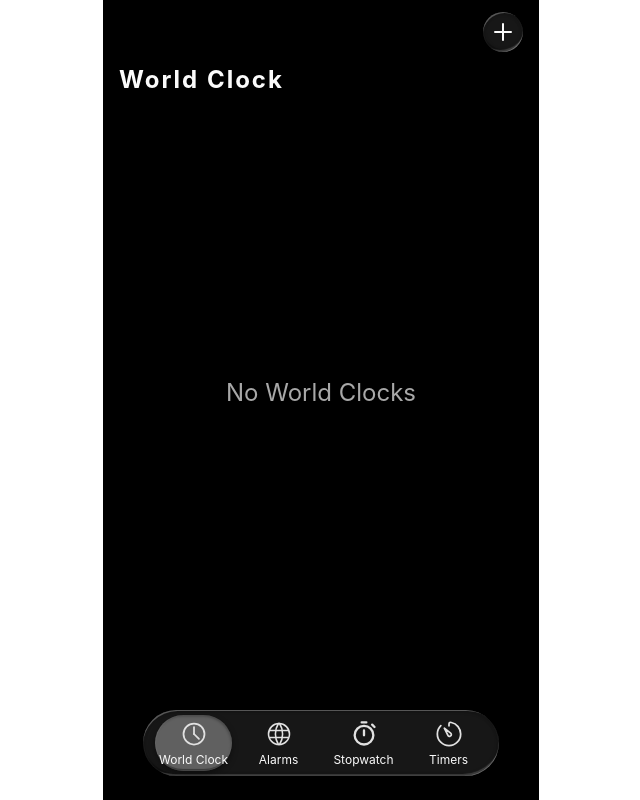
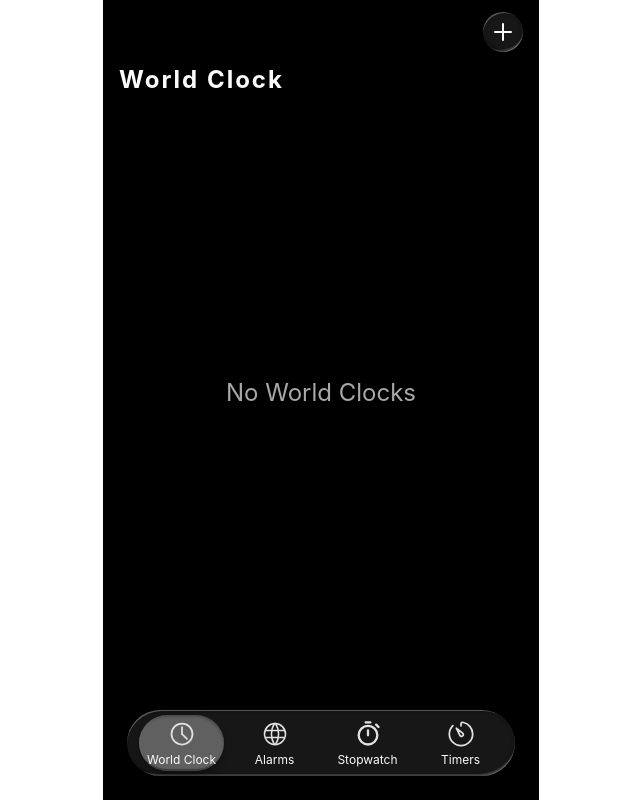
Before and after one commit to JGW-Korea/jgw-clock-app, a React (Vite) app: page / in a window 1280 px wide. Shown: the whole page, without its empty margins (319-959 px from the left). Built offline with nearby package versions, Linux system fonts and the light colour scheme.

Commit message:
style: 탭 네비게이트 활성화 버튼 패딩 값 수정

```diff
--- a/src/widgets/navigator/styles/index.style.scss
+++ b/src/widgets/navigator/styles/index.style.scss
@@ -1,5 +1,5 @@
 @use "./tabNavigation.scss"; // Tab Naviation Liquid Glass 기반 스타일 모듈
 
 footer {
-  padding: 4rem 6rem;
+  padding: 4rem 2rem;
 }
--- a/src/widgets/navigator/styles/tabNavigation.scss
+++ b/src/widgets/navigator/styles/tabNavigation.scss
@@ -63,7 +63,7 @@
       animation: scaleToggleStart 440ms ease;
     }
     &:has(a[href="/world"][aria-current="page"])::after {
-      translate: calc(77px + 2rem) 0;
+      translate: calc(77px + 4rem) 0;
       animation: scaleToggle2 440ms ease;
     }
     &:has(a[href="/stopwatch"][aria-current="page"])::after {
```
